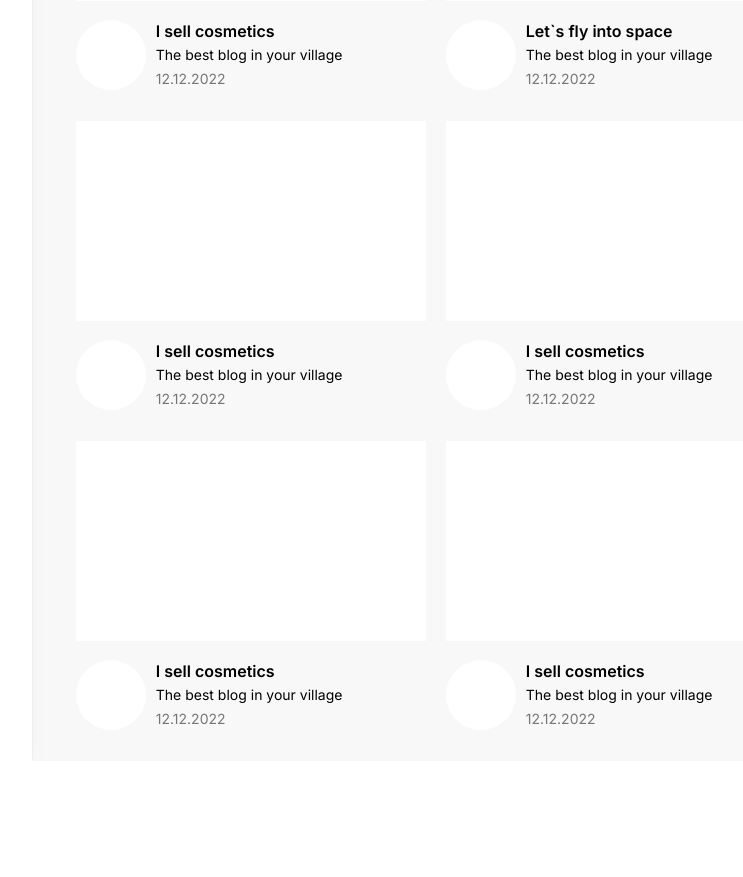
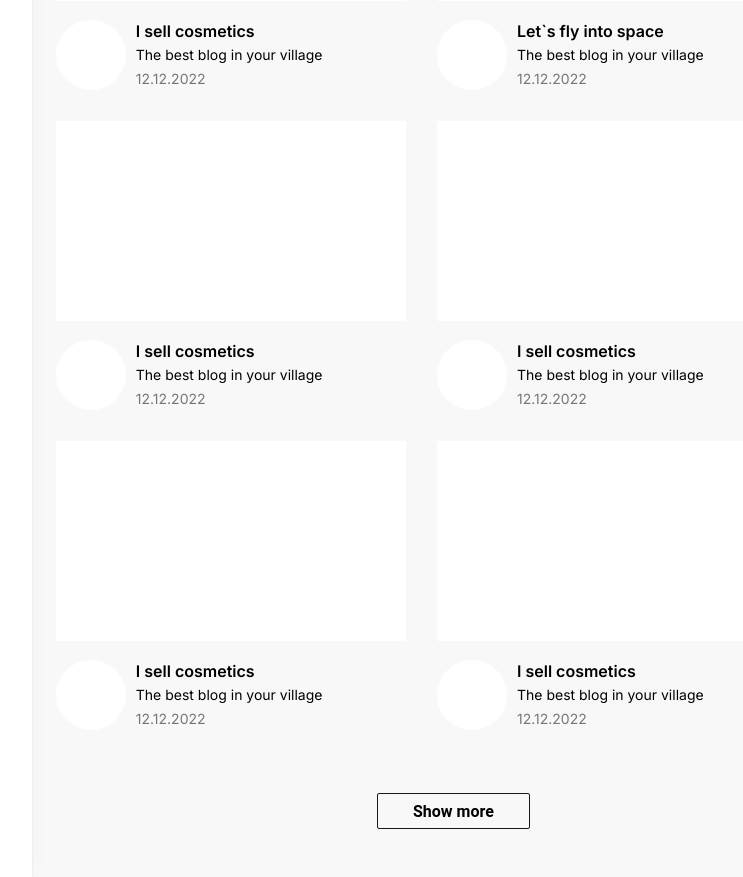
Before and after one commit to vikasatta1/Blogger-Platform, a React (Create React App) app: page /posts in a window 1280 px wide. Shown: the part 400-1277 px from the top of the page, without its empty margins (301-1044 px from the left). Before the commit the page ends 1161 px from the top, so only its background shows below. Built offline with nearby package versions, Linux system fonts and the light colour scheme.

Commit message:
postItem scss

```diff
--- a/src/App.tsx
+++ b/src/App.tsx
@@ -5,6 +5,7 @@ import './scss/app.scss';
 import HomePosts from "./pages/HomePosts";
 import Header from "./components/header/Header";
 import Navigation from "./components/navigation/Navigation";
+import PostPage from "./pages/postPage";
 
 
 function App() {
@@ -19,6 +20,7 @@ function App() {
                         <Route path={'/blogs'} element={<HomeBlogs/>}/>
                         <Route path={'/posts'} element={<HomePosts/>}/>
                     </Routes>
+                 {/*   <PostPage/>*/}
                 </div>
             </div>
 
--- a/src/pages/HomePosts.tsx
+++ b/src/pages/HomePosts.tsx
@@ -30,6 +30,10 @@ const HomePosts = () => {
                 }
             </div>
             </div>
+            <div className={'button-wrap'}>
+                <button>Show more</button>
+            </div>
+
         </>
     );
 };
--- /dev/null
+++ b/src/pages/postPage.tsx
@@ -0,0 +1,14 @@
+import React from 'react';
+
+const PostPage = () => {
+    return (
+        <>
+            <div className={'main-header'}>
+                <h2>Posts</h2>
+            </div>
+
+        </>
+    );
+};
+
+export default PostPage;
--- a/src/scss/components/_all.scss
+++ b/src/scss/components/_all.scss
@@ -5,3 +5,4 @@
 @import "blogItem";
 @import "postItem";
 @import "postsPage";
+@import "postPage";
--- a/src/scss/components/_postItem.scss
+++ b/src/scss/components/_postItem.scss
@@ -21,11 +21,7 @@
   height: 30rem;
   display: flex;
   flex-direction: column;
-  margin: 0 0 2rem 2rem;
-  //на сапорте уточнить как убрать отступ у крайнего элемента
-  &:last-child {
-    margin-right: 0;
-  }
+  margin: 0 3rem 2rem 0;
 
   .postItem-imgBig {
     height: 20rem;
--- a/src/scss/components/_postsPage.scss
+++ b/src/scss/components/_postsPage.scss
@@ -1,7 +1,9 @@
 .wrap-posts{
   display: flex;
+  justify-content: space-between;
   flex-direction: row;
   flex-wrap: wrap;
+  margin-right: 3.4rem;
 }
 .select{
 margin: 2.3rem 6.4rem 2.4rem 0;
```
Also changed, not shown: src/scss/components/_postPage.scss (added).
